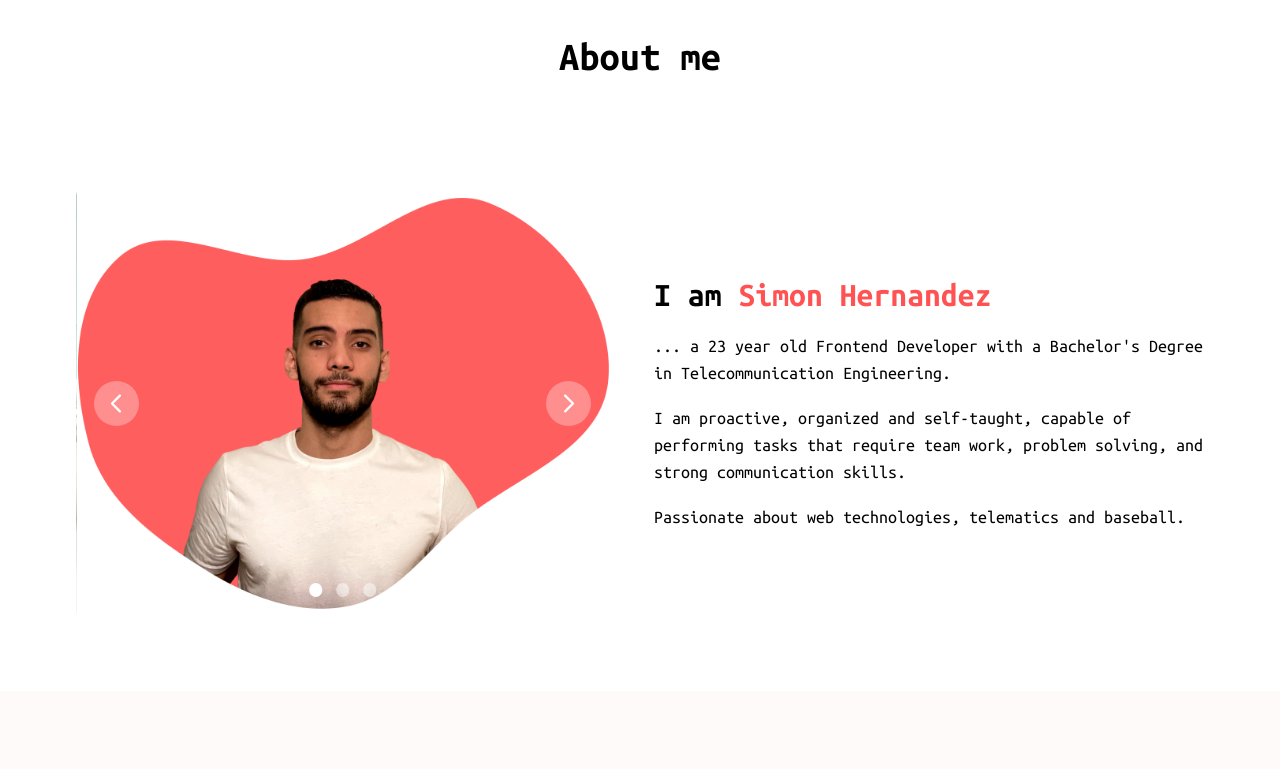
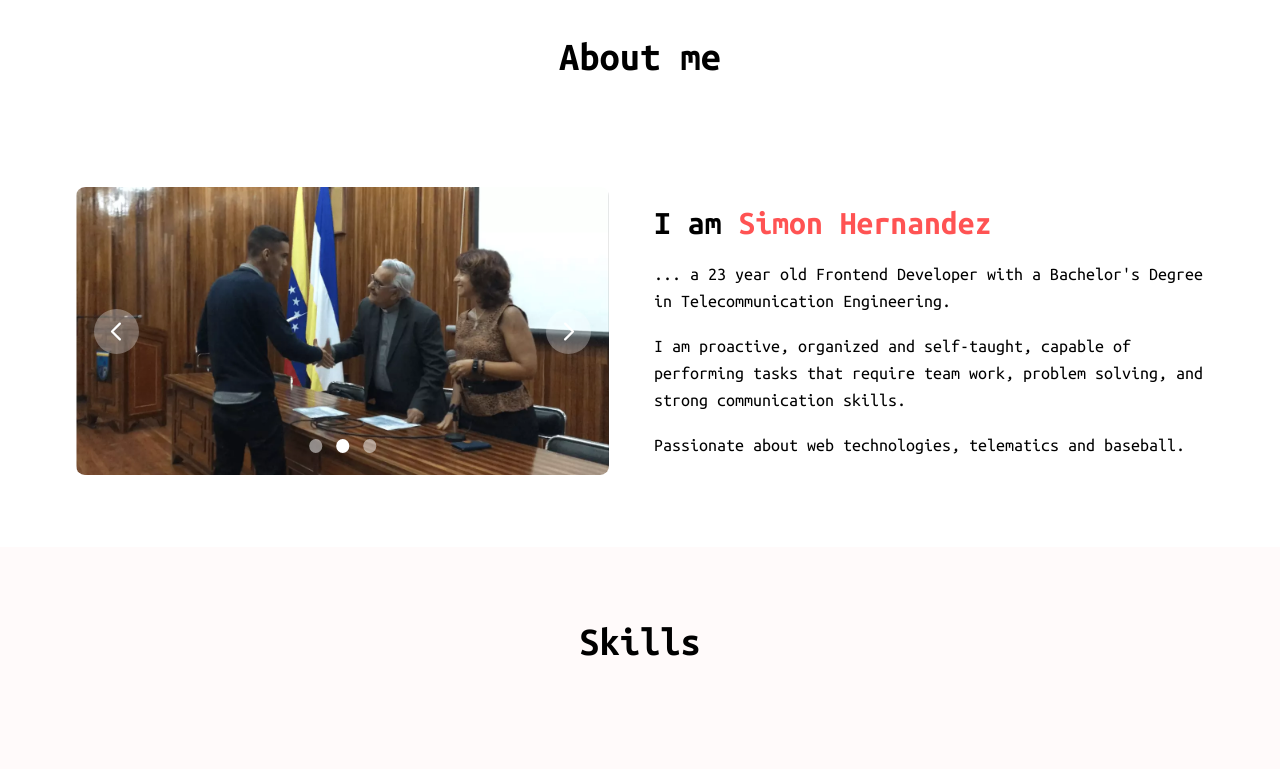
Before and after one commit to simonhernandez/react-portfolio, a React (Vite) app: page / in a window 1280 px wide. Shown: the part 800-1569 px from the top of the page. Built offline with nearby package versions, Linux system fonts and the light colour scheme.

Commit message:
feat: flowbite carousel

```diff
--- a/src/components/About.jsx
+++ b/src/components/About.jsx
@@ -1,4 +1,5 @@
 import React, { useState } from "react";
+import {Carousel} from 'flowbite-react'
 
 import { Wrapper, Timeline } from "../components";
 import { layout, typography, spacing } from "../styles/style";
@@ -22,162 +23,12 @@ const About = () => {
         </header>
         <div className="flex flex-col md:flex-row md:justify-between md:gap-10">
           {/* text-container */}
-          <div className="flex-1">
-            {/* <div class="border-b border-b-slate-400 dark:border-gray-700">
-              <ul class="flex flex-wrap -mb-px text-sm font-medium text-center text-gray-500 dark:text-gray-400">
-                {about.map((item, index) => {
-                  return (
-                    <li
-                      key={item.id}
-                      className={`${about.length !== index - 1 ? "mr-2" : ""}`}
-                    >
-                      <button
-                        class={`inline-flex p-4 rounded-t-lg border-b-2 border-transparent hover:text-gray-600 hover:border-gray-300 dark:hover:text-gray-300 ${
-                          index === currentIndex
-                            ? "border-b-primary text-primary bg-primary_very_light"
-                            : ""
-                        }`}
-                        onClick={() => setCurrentIndex(index)}
-                      >
-                        <svg
-                          aria-hidden="true"
-                          class="mr-2 w-5 h-5 text-gray-400 group-hover:text-gray-500 dark:text-gray-500 dark:group-hover:text-gray-300"
-                          fill="currentColor"
-                          viewBox="0 0 20 20"
-                          xmlns="http://www.w3.org/2000/svg"
-                        >
-                          <path
-                            fill-rule="evenodd"
-                            d="M18 10a8 8 0 11-16 0 8 8 0 0116 0zm-6-3a2 2 0 11-4 0 2 2 0 014 0zm-2 4a5 5 0 00-4.546 2.916A5.986 5.986 0 0010 16a5.986 5.986 0 004.546-2.084A5 5 0 0010 11z"
-                            clip-rule="evenodd"
-                          ></path>
-                        </svg>
-                        {item.title}
-                      </button>
-                    </li>
-                  );
-                })}
-              </ul>
-            </div>
-            <div>
-              {currentTab && (
-                <Timeline aboutInfoArray={about[currentIndex].info} />
-              )}
-            </div> */}
-            <div id="default-carousel" class="relative" data-carousel="static">
-              {/* <!-- Carousel wrapper --> */}
-              <div class="relative h-56 overflow-hidden rounded-lg md:h-96">
-                {/* <!-- Item 1 --> */}
-                <div
-                  class="duration-700 ease-in-out absolute inset-0 transition-all transform translate-x-0 z-20"
-                  data-carousel-item=""
-                >
-                  <span class="absolute text-2xl font-semibold text-white -translate-x-1/2 -translate-y-1/2 top-1/2 left-1/2 sm:text-3xl dark:text-gray-800">
-                    First Slide
-                  </span>
-                  <img
-                    src={simonHero}
-                    class="absolute block w-full -translate-x-1/2 -translate-y-1/2 top-1/2 left-1/2"
-                    alt="..."
-                  />
-                </div>
-                {/* <!-- Item 2 --> */}
-                <div
-                  class="duration-700 ease-in-out absolute inset-0 transition-all transform translate-x-full z-10"
-                  data-carousel-item=""
-                >
-                  <img
-                    src={about_01}
-                    class="absolute block w-full -translate-x-1/2 -translate-y-1/2 top-1/2 left-1/2"
-                    alt="..."
-                  />
-                </div>
-                {/* <!-- Item 3 --> */}
-                <div
-                  class="duration-700 ease-in-out absolute inset-0 transition-all transform -translate-x-full z-10"
-                  data-carousel-item=""
-                >
-                  <img
-                    src={about_02}
-                    class="absolute block w-full -translate-x-1/2 -translate-y-1/2 top-1/2 left-1/2"
-                    alt="..."
-                  />
-                </div>
-              </div>
-              {/* <!-- Slider indicators --> */}
-              <div class="absolute z-30 flex space-x-3 -translate-x-1/2 bottom-5 left-1/2">
-                <button
-                  type="button"
-                  class="w-3 h-3 rounded-full bg-white dark:bg-gray-800"
-                  aria-current="true"
-                  aria-label="Slide 1"
-                  data-carousel-slide-to="0"
-                ></button>
-                <button
-                  type="button"
-                  class="w-3 h-3 rounded-full bg-white/50 dark:bg-gray-800/50 hover:bg-white dark:hover:bg-gray-800"
-                  aria-current="false"
-                  aria-label="Slide 2"
-                  data-carousel-slide-to="1"
-                ></button>
-                <button
-                  type="button"
-                  class="w-3 h-3 rounded-full bg-white/50 dark:bg-gray-800/50 hover:bg-white dark:hover:bg-gray-800"
-                  aria-current="false"
-                  aria-label="Slide 3"
-                  data-carousel-slide-to="2"
-                ></button>
-              </div>
-              {/* <!-- Slider controls --> */}
-              <button
-                type="button"
-                class="absolute top-0 left-0 z-30 flex items-center justify-center h-full px-4 cursor-pointer group focus:outline-none"
-                data-carousel-prev=""
-              >
-                <span class="inline-flex items-center justify-center w-8 h-8 rounded-full sm:w-10 sm:h-10 bg-white/30 dark:bg-gray-800/30 group-hover:bg-white/50 dark:group-hover:bg-gray-800/60 group-focus:ring-4 group-focus:ring-white dark:group-focus:ring-gray-800/70 group-focus:outline-none">
-                  <svg
-                    aria-hidden="true"
-                    class="w-5 h-5 text-white sm:w-6 sm:h-6 dark:text-gray-800"
-                    fill="none"
-                    stroke="currentColor"
-                    viewBox="0 0 24 24"
-                    xmlns="http://www.w3.org/2000/svg"
-                  >
-                    <path
-                      stroke-linecap="round"
-                      stroke-linejoin="round"
-                      stroke-width="2"
-                      d="M15 19l-7-7 7-7"
-                    ></path>
-                  </svg>
-                  <span class="sr-only">Previous</span>
-                </span>
-              </button>
-              <button
-                type="button"
-                class="absolute top-0 right-0 z-30 flex items-center justify-center h-full px-4 cursor-pointer group focus:outline-none"
-                data-carousel-next=""
-              >
-                <span class="inline-flex items-center justify-center w-8 h-8 rounded-full sm:w-10 sm:h-10 bg-white/30 dark:bg-gray-800/30 group-hover:bg-white/50 dark:group-hover:bg-gray-800/60 group-focus:ring-4 group-focus:ring-white dark:group-focus:ring-gray-800/70 group-focus:outline-none">
-                  <svg
-                    aria-hidden="true"
-                    class="w-5 h-5 text-white sm:w-6 sm:h-6 dark:text-gray-800"
-                    fill="none"
-                    stroke="currentColor"
-                    viewBox="0 0 24 24"
-                    xmlns="http://www.w3.org/2000/svg"
-                  >
-                    <path
-                      stroke-linecap="round"
-                      stroke-linejoin="round"
-                      stroke-width="2"
-                      d="M9 5l7 7-7 7"
-                    ></path>
-                  </svg>
-                  <span class="sr-only">Next</span>
-                </span>
-              </button>
-            </div>
+          <div className="flex-1 h-56 sm:h-64 xl:h-80 2xl:h-96">
+            <Carousel slideInterval={5000}>
+              <img src={about_01} alt="" className="object-fill"/>
+              <img src={about_02} alt="" className="object-fill"/>
+              <img src={about_03} alt="" className="object-fill"/>
+            </Carousel>
           </div>
 
           {/* image-container */}
```
